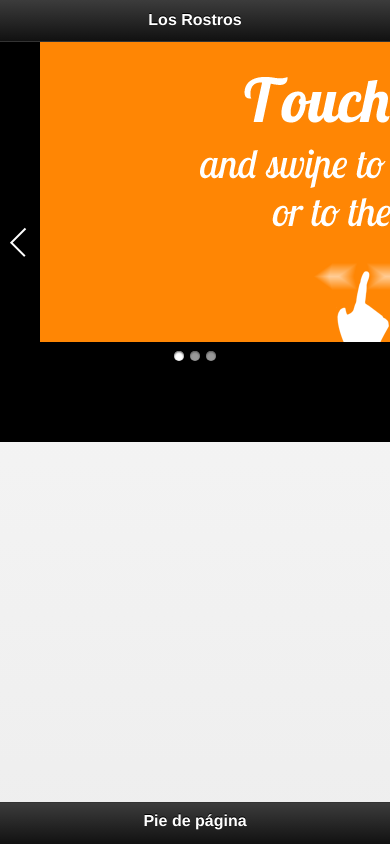
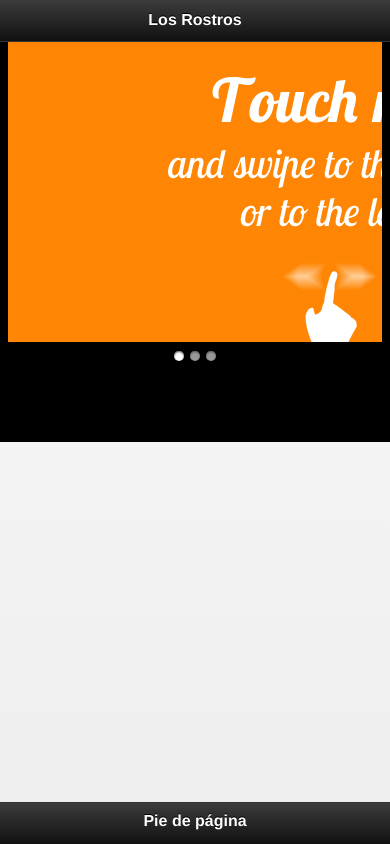
Before and after one commit to SintesisApps/ROSTROS, a plain HTML site: page index.html in a window 390 px wide. Drawn offline with Linux system fonts and the light colour scheme; some packages are replaced by stand-ins of ours.

Commit message:
img grande

```diff
--- a/slide2/css/style.css
+++ b/slide2/css/style.css
@@ -82,10 +82,10 @@ margin: 0 auto;
 	height:30px;
 }
 .swiper-main {
-	width: 640px;
+	width: 96%;
 	height: 300px;
 	position: relative;
-	margin-left:40px;
+	margin-left:2%;
 }
 .sm-shadow {
 	position: absolute;
@@ -97,8 +97,9 @@ margin: 0 auto;
 }
 
 .swiper1, .swiper1 .swiper-slide{
-	width: 640px;
-	height: 300px;
+	width: 100%;
+	height: 100%;
+	background:#999;
 }
 .pagination1 {
 	text-align: center;
```
Also changed, not shown: index.html (+1 -3 lines).
